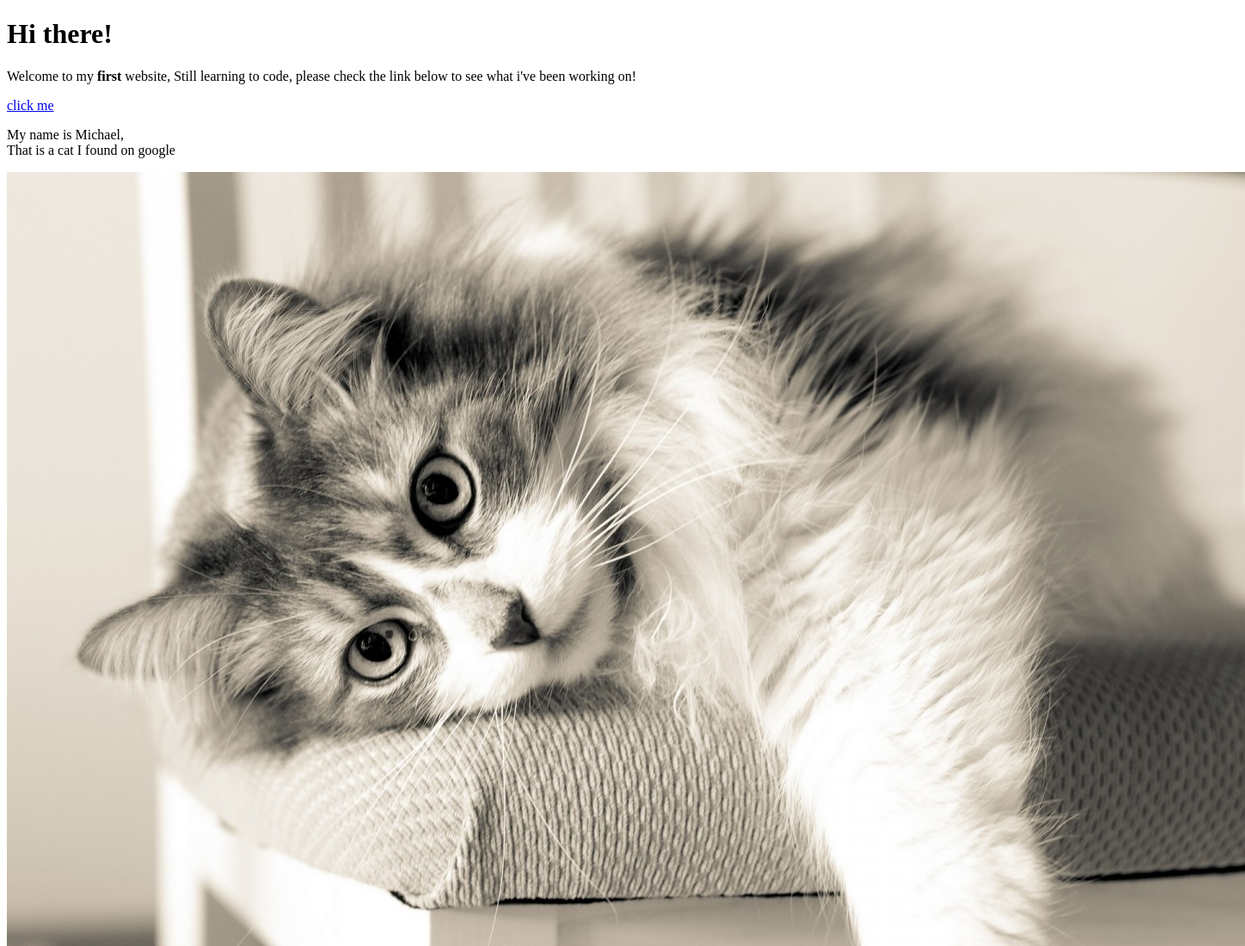
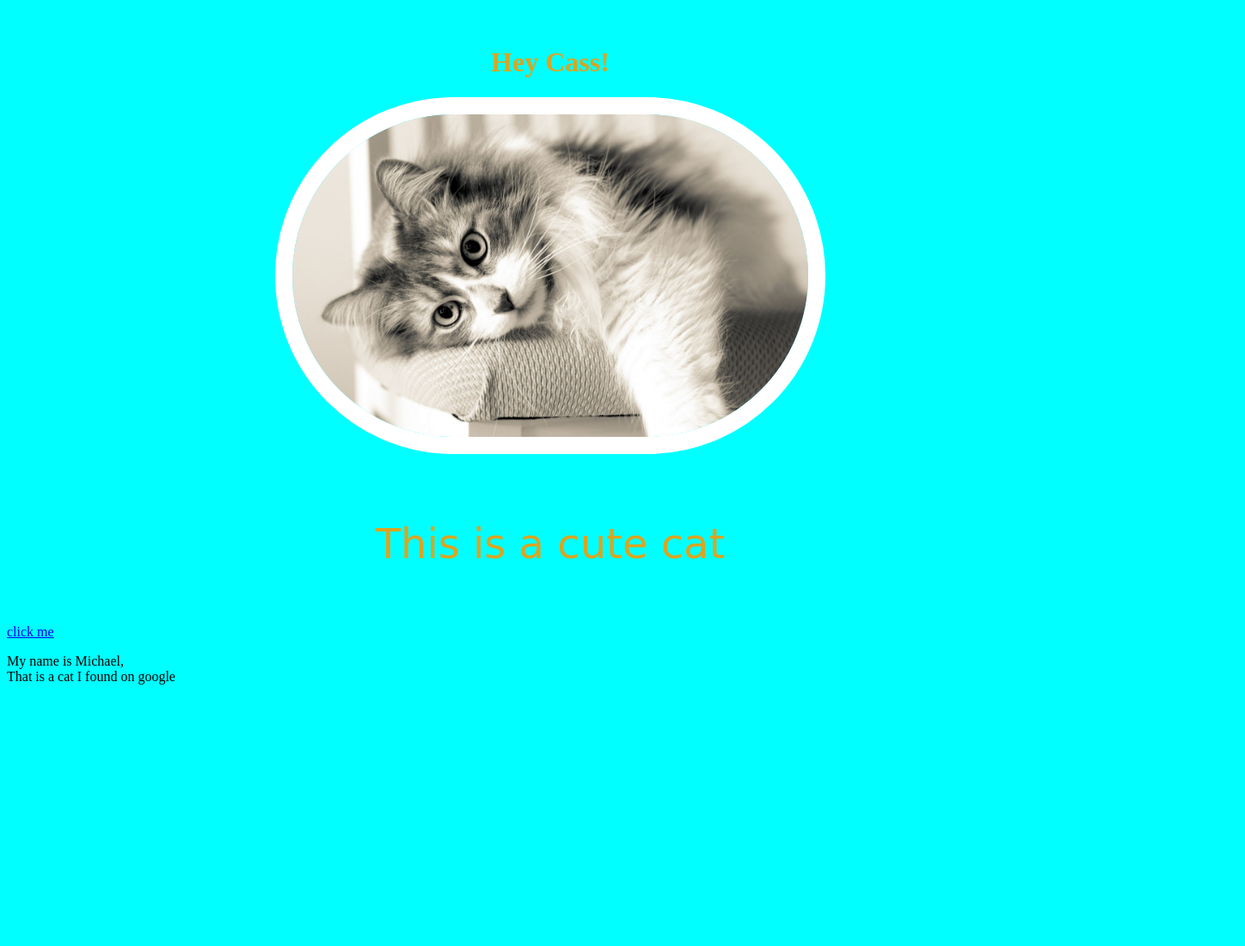
Before and after one commit to Insanehero/Coding, a plain HTML site: page index.html in a window 1280 px wide. Shown: the top 1100 px of the page at 86% size, 1448 px wide, since content can reach past the window. After the commit the page ends 812 px from the top, so only its background shows below. Drawn offline with Linux system fonts and the light colour scheme.

Commit message:
Playing around

```diff
--- /dev/null
+++ b/css/style.css
@@ -0,0 +1,23 @@
+body{
+         background-color: aqua;
+margin: 0
+font-fy: cursive;
+}
+body img {
+    border-radius: 1000px;
+    width: 600px;
+    border: 20px solid white;
+}
+header{
+    text-align: center;
+     background-color: aqua;
+    padding-top: 25px;
+    padding-bottom: 50px;
+}
+header h1{
+
+    color: goldenrod
+}
+header p{ color: goldenrod;
+    padding-top: 20px;
+font-family: cursive; }
--- a/Testing.html
+++ b/index.html
@@ -2,13 +2,20 @@
 <html>
     <head>
 <title>Test page</title>
-    </head>
+<link rel="stylesheet" type="text/css" href="css/style.css" >
+
 <body>
-<h1>  Hi there!  </h1>
-<P>Welcome to my <b>first</b> website, Still learning to code, please check the link below to see what i've been working on! </P>
+
+  <header>
+      <h1>  Hey Cass!  </h1>
+      <img src="img/Cat.jpg">
+      <P>  </P>
+<p> <font    font-family: cursive; size="+4">This is a cute cat</font> </p>
+</header>
 <a href="https://duckduckgo.com/?q=google&atb=v144-1&ia=web" target="_blank" title="Let's look at google on duckduckgo" >click me </a>
     <p>My name is Michael,<BR> That is a cat I found on google</p>
-<img src="img/Cat.jpg">
-        <p>Hi</p>
+
+
+
     </body>
-    </html>
+</html>
```
